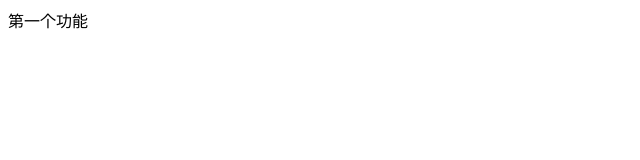
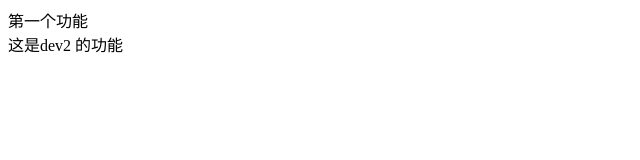
Before and after one commit to liulisjavascript/myDocument, a plain HTML site: page index.html in a window 1280 px wide. Shown: the whole page, without its empty margins (0-640 px from the left). Drawn offline with Linux system fonts and the light colour scheme.

Commit message:
这是dev2 的功能

```diff
--- a/index.html
+++ b/index.html
@@ -6,6 +6,7 @@
 </head>
 <body>
 <div>第一个功能</div>
+<div>这是dev2 的功能</div>
 
 </body>
 </html>
```
